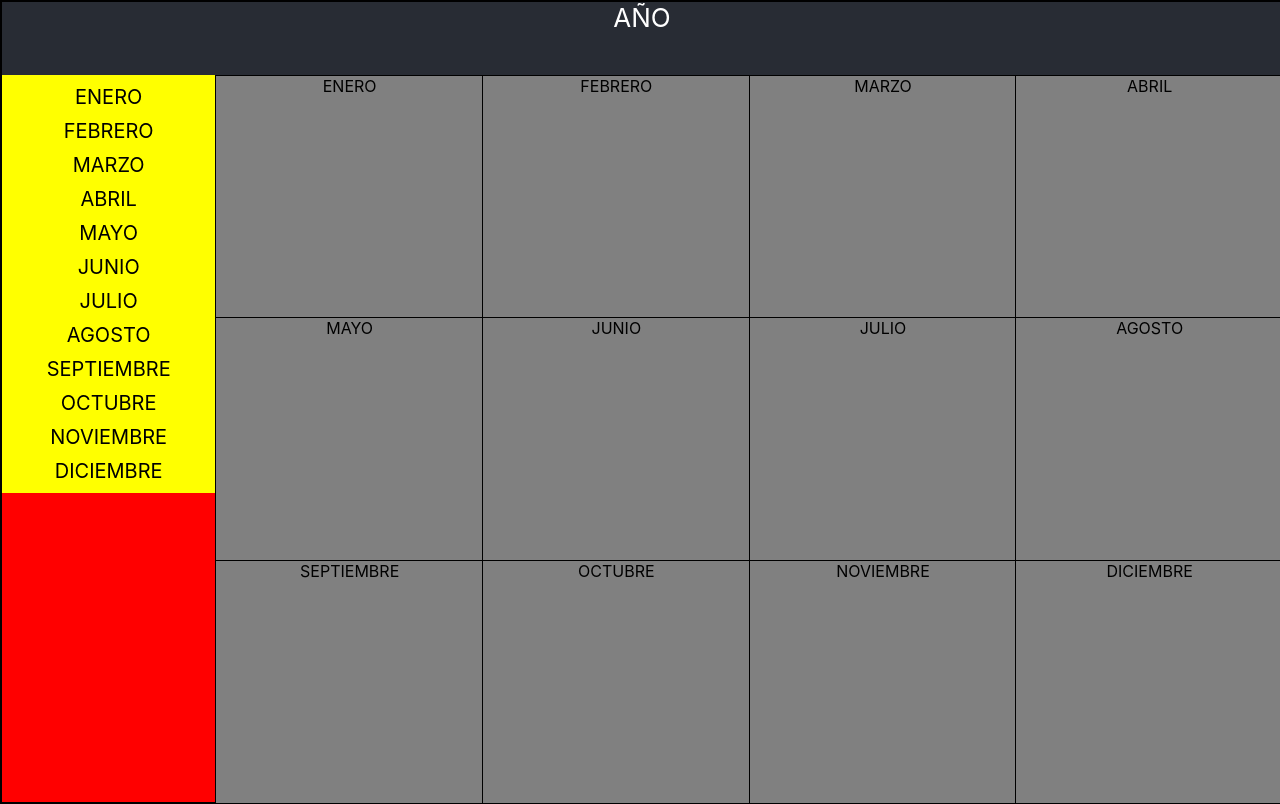
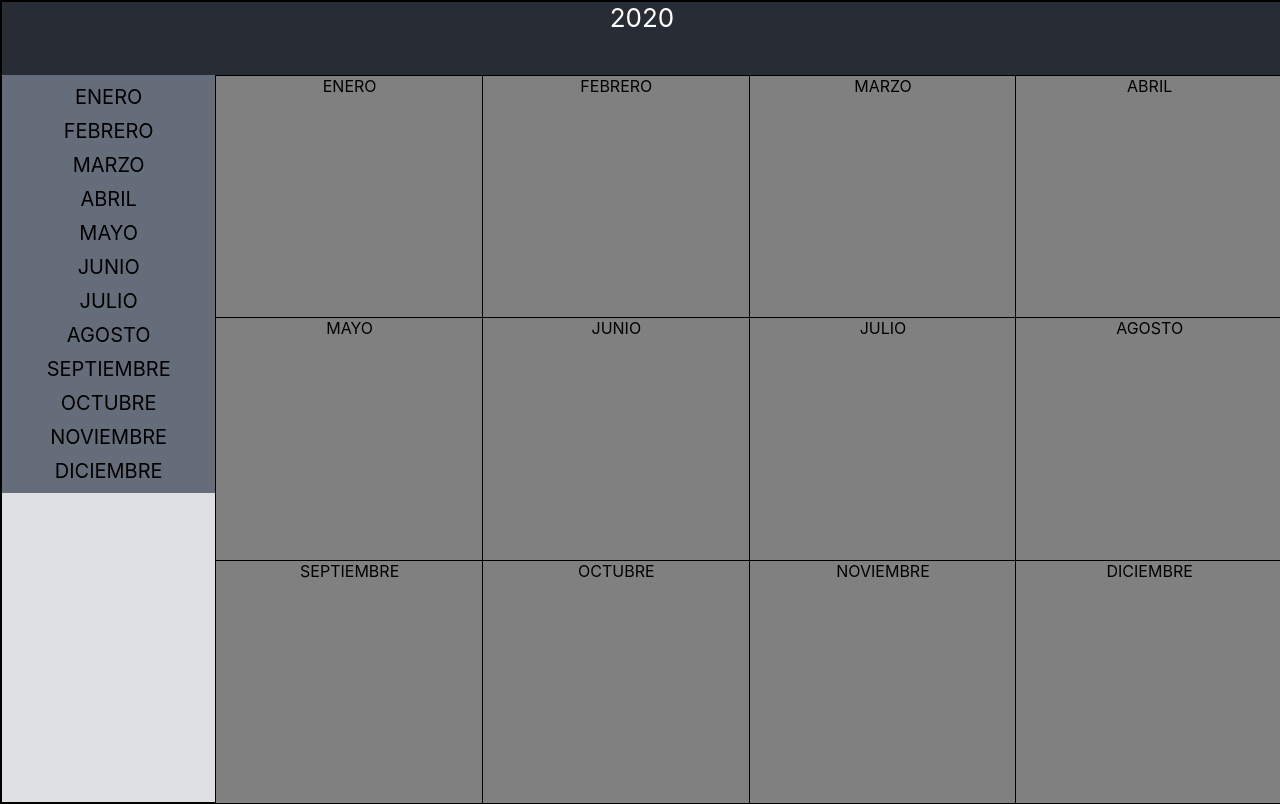
Before and after one commit to sebamosquera/calendario-react, a React (Create React App) app: page / in a window 1280 px wide. Built offline with nearby package versions, Linux system fonts and the light colour scheme.

Commit message:
Context created, functionality added to nav bar

```diff
--- a/src/App.js
+++ b/src/App.js
@@ -1,13 +1,18 @@
+import React from 'react';
 import Main from './Main/Main';
 import Nav from './Nav/Nav';
 import './App.css';
+import { DataProvider } from './Context/DataContext';
 
 function App() {
+
   return (
     <div className="container">
-      <Nav />
-      <header className="header">AÑO</header>
-      <Main />
+      <DataProvider>
+        <Nav/>
+        <header className="header">2020</header>
+        <Main/>
+      </DataProvider>
     </div>
   );
 }
--- /dev/null
+++ b/src/Context/DataContext.js
@@ -0,0 +1,27 @@
+import React, { useState, createContext } from 'react';
+
+const DataContext = createContext({});
+
+const DataProvider = ({children}) => {
+
+  const meses = ['ENERO', 'FEBRERO', 'MARZO',
+   'ABRIL', 'MAYO', 'JUNIO', 'JULIO', 'AGOSTO',
+   'SEPTIEMBRE', 'OCTUBRE', 'NOVIEMBRE', 'DICIEMBRE'];
+
+  const [ displayMonth, setDisplayMonths ] = useState([...meses])
+
+  return (
+    <DataContext.Provider value={{
+      meses,
+      displayMonth,
+      setDisplayMonths
+    }}>
+      {children}
+    </DataContext.Provider>
+  );
+};
+
+export {
+  DataContext,
+  DataProvider
+}
--- a/src/Main/Main.js
+++ b/src/Main/Main.js
@@ -1,17 +1,16 @@
-import React from 'react';
+import React, { useContext } from 'react';
 import './main.css';
+import { DataContext } from '../Context/DataContext';
 
 const Main = () => {
 
-  const meses = ['ENERO', 'FEBRERO', 'MARZO',
-   'ABRIL', 'MAYO', 'JUNIO', 'JULIO', 'AGOSTO',
-   'SEPTIEMBRE', 'OCTUBRE', 'NOVIEMBRE', 'DICIEMBRE'];
+  const { displayMonth } = useContext(DataContext)
 
-   const listMeses = meses.map((mes, index) =>
+  const listMeses = displayMonth.map((mes, index) =>
     <div key={index}>{mes}</div>
    );
 
-   listMeses.map(div => console.log(div.props.children));
+//  listMeses.map(div => console.log(div.props.children));
 
   return (
     <main  className="main">
--- a/src/Main/main.css
+++ b/src/Main/main.css
@@ -4,7 +4,7 @@
                        'may jun jul ago'
                        'sep oct nov dic' */
   grid-template-columns: repeat(4, 1fr);
-  grid-auto-rows: repeat(3, 1fr);
+  grid-template-rows: repeat(3, 1fr);
 }
 
 div {
--- a/src/Nav/Nav.js
+++ b/src/Nav/Nav.js
@@ -1,14 +1,17 @@
-import React from 'react';
+import React, { useContext } from 'react';
 import './nav.css';
+import { DataContext } from '../Context/DataContext';
 
 const Nav = () => {
 
-  const meses = ['ENERO', 'FEBRERO', 'MARZO',
-   'ABRIL', 'MAYO', 'JUNIO', 'JULIO', 'AGOSTO',
-   'SEPTIEMBRE', 'OCTUBRE', 'NOVIEMBRE', 'DICIEMBRE'];
+  const { meses, setDisplayMonths } = useContext(DataContext);
 
   const listMeses = meses.map((mes, index) =>
-    <li key={index}>{mes}</li>
+  <li
+    onClick={() => {
+      setDisplayMonths([mes]);
+    }}
+    key={index} >{mes}</li>
   );
 
   return (
--- a/src/Nav/nav.css
+++ b/src/Nav/nav.css
@@ -1,5 +1,5 @@
 .nav {
-  background: red;
+  background: #dee0e3;
 }
 
 ul {
@@ -8,7 +8,7 @@ ul {
   padding: 0;
   padding-top: 10px;
   margin: 0;
-  background: yellow;
+  background: #666d7a;
 }
 
 li {
```
Also changed, not shown: 1 other file (tests, documents, lock files or other folders). Lines whose indentation alone changed are shown as unchanged.
